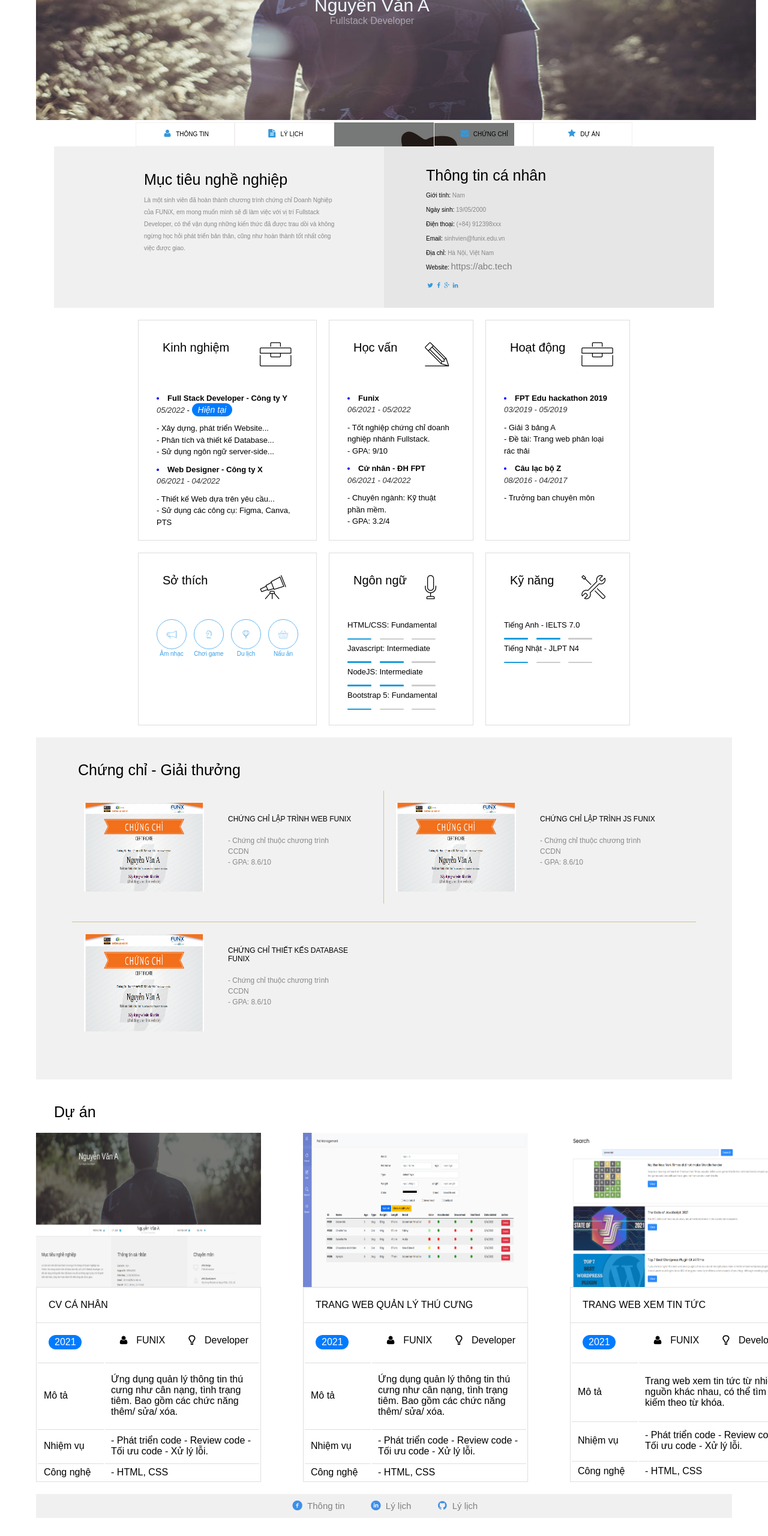
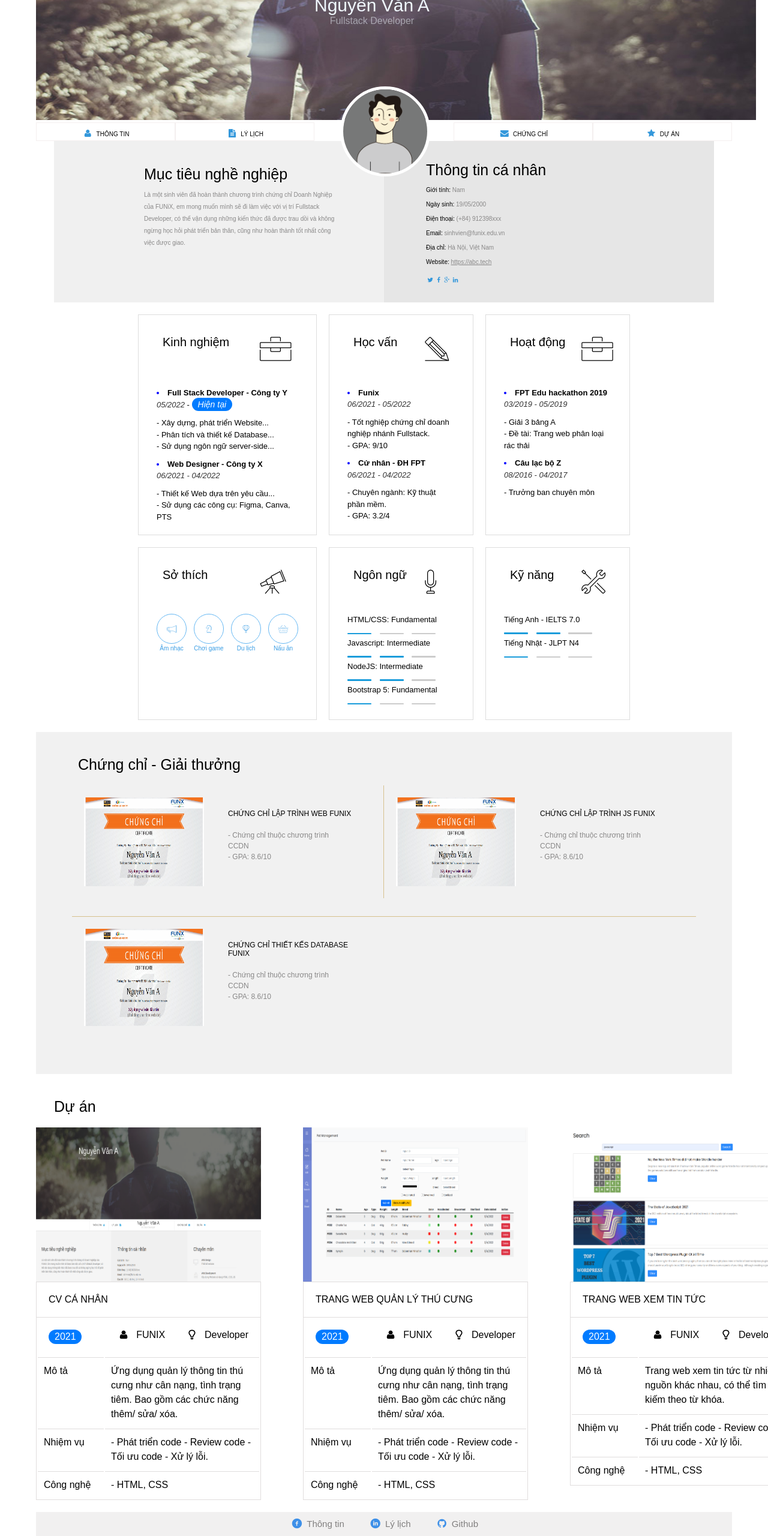
Before and after one commit to nhannttdevvn/Assignment-HTML, a plain HTML site: page Assignment-02/index.html in a window 1280 px wide. Shown: the part 150-2710 px from the top of the page at 60% size. Before the commit the page ends 2680 px from the top, so only its background shows below. Drawn offline with Linux system fonts and the light colour scheme.

Commit message:
fix avata

```diff
--- a/Assignment-02/css/style.css
+++ b/Assignment-02/css/style.css
@@ -62,11 +62,10 @@ body {
 
 .topnav {
   display: grid;
-  grid-template-columns: repeat(7, 1fr); /* 7 phần bằng nhau */
+  grid-template-columns: repeat(5, 1fr); /* 7 phần bằng nhau */
   text-align: center;
-
+  /*  */
 }
-
 .topnav .active {
   padding-top: 5px;
 }
@@ -127,11 +126,18 @@ body {
   font-size: 10px;
 }
 
-.avatar{
- width: 40px;
- height: 40px;
+.avatar-img{
+ width: 150px;
+ height: 150px;
+ position:absolute;
+ border-radius: 50%;
+ border: 5px solid white;
+ transform: translateY(-60px);
+ right: 44%;
+ left: auto;
+
+
 }
-
 /*TARGET*/
 .target{
   display: grid;
@@ -340,11 +346,13 @@ HOBBY*/
 table{
   height: 200px;
   text-align: top;
-
+  line-height: 1.5;
+  /* */
 }
 td{
-  border-top: 1px solid rgb(224, 221, 221);;
-  padding: 0 10px;
+  border-top: 1px solid rgb(224, 221, 221);
+  padding: 10px 10px;
+  vertical-align: top;
 }
 
 .box{
@@ -352,7 +360,7 @@ td{
 }
 .user{
   display: flex;
-  gap:10px
+  gap:10px;
 }
 .years{
   display: grid;
@@ -379,13 +387,14 @@ footer{
   justify-content: center;
   gap: 40px;
 }
-.infor a{
+.inf a{
   color: rgb(129, 127, 127);
   text-decoration: none;
   font-size: 15px;
 }
 
-.infor i{
+.inf i{
   color: #3e90e8;
   font-size: 17px;
+
 }
--- a/Assignment-02/index.html
+++ b/Assignment-02/index.html
@@ -19,8 +19,8 @@
   </div>
 
   <div class="topnav">
-    <div class="divRong">
-    </div>
+    <!-- <div class="divRong">
+    </div> -->
     <div class="active">
       <i class="icon-user"></i>
       <a href="#home">Thông tin</a>
@@ -30,8 +30,7 @@
       <a href="#news">Lý lịch</a>
     </div>
     <div class="avatar">
-      <img src="images/default-avatar.webp"/>
-
+      <img class="avatar-img" src="images/default-avatar.webp"/>
     </div>
     <div class="active">
       <i class="icon-mail-alt"></i>
@@ -41,7 +40,7 @@
       <i class="icon-star-1"></i>
       <a href="#about">Dự án</a>
     </div>
-    <div></div>
+    <!-- <div></div> -->
   </div>
 
   <div class="target">
@@ -57,7 +56,7 @@
         <div class="row"><span class="label">Điện thoại: </span><span class="value">(+84) 912398xxx</span></div>
         <div class="row"><span class="label">Email: </span><span class="value">sinhvien@funix.edu.vn</span></div>
         <div class="row"><span class="label">Địa chỉ: </span><span class="value">Hà Nội, Việt Nam</span></div>
-        <div class="row"><span class="label">Website: </span><span class="value"><a href="#">https://abc.tech</a></span></div>
+        <div class="row"><span class="label">Website: </span><span class="value"><a class="mail" href="#">https://abc.tech</a></span></div>
       </div>
       <div class="icon">
         <i class="icon-twitter"></i>
@@ -380,7 +379,7 @@
         </div>
         <table>
           <tr>
-            <td style="width: 30%;"> Mô tả</td>
+            <td  style="width: 30%;  "> Mô tả</td>
             <td> Trang web xem tin tức từ nhiều nguồn khác nhau, có thể tìm kiếm theo từ khóa. </td>
           </tr>
           <tr>
@@ -399,17 +398,17 @@
   </div>
 </body>
 <footer>
-  <div class="infor">
+  <div class="inf">
     <i class="icon-facebook-circled"></i>
     <a href="">Thông tin</a>
   </div>
-  <div class="infor">
+  <div class="inf">
     <i class="icon-linkedin-circled"></i>
     <a href="">Lý lịch</a>
   </div>
-  <div class="infor">
+  <div class="inf">
     <i class="icon-github-circled"></i>
-    <a href="">Lý lịch</a>
+    <a href="">Github</a>
   </div>
 </footer>
 </html>
```
